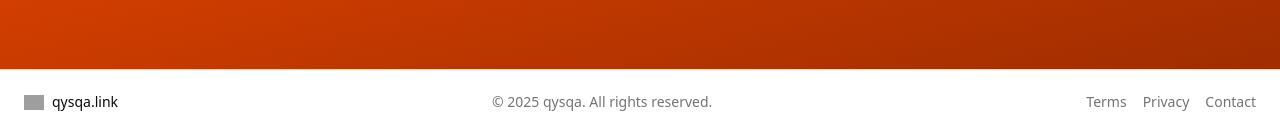
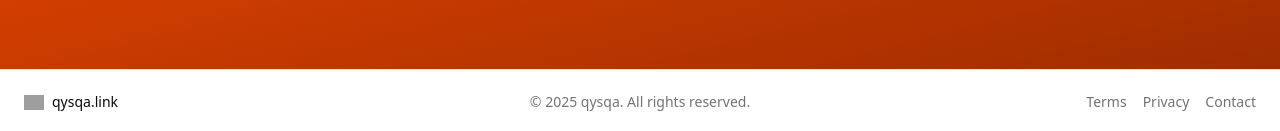
Before and after one commit to dastanozgeldi/qysqa, a Next.js app: page / in a window 1280 px wide. Shown: the part 2044-2175 px from the top of the page. Built offline with nearby package versions, Linux system fonts and the light colour scheme; no server answers; grey boxes are pictures that could not be loaded.

Commit message:
feat: improve footer alignment

```diff
--- a/src/components/footer.tsx
+++ b/src/components/footer.tsx
@@ -4,15 +4,18 @@ import Link from "next/link";
 export function Footer() {
   return (
     <footer className="border-t py-6 md:py-0">
-      <div className="px-4 md:px-6 flex flex-col md:flex-row items-center justify-between gap-4 md:h-16">
-        <Link href="/" className="flex items-center gap-2">
+      <div className="px-4 md:px-6 grid grid-cols-1 md:grid-cols-3 items-center justify-items-center gap-4 md:h-16">
+        <Link
+          href="/"
+          className="md:justify-self-start flex items-center gap-2"
+        >
           <Image alt="logo" src="/logo.png" width={20} height={20} />
           <span className="text-sm font-medium">qysqa.link</span>
         </Link>
-        <p className="text-sm text-muted-foreground">
+        <p className="md:justify-self-center text-sm text-muted-foreground">
           © {new Date().getFullYear()} qysqa. All rights reserved.
         </p>
-        <div className="flex items-center gap-4">
+        <div className="md:justify-self-end flex items-center gap-4">
           <Link
             href="#"
             className="text-sm text-muted-foreground hover:underline underline-offset-4"
```
